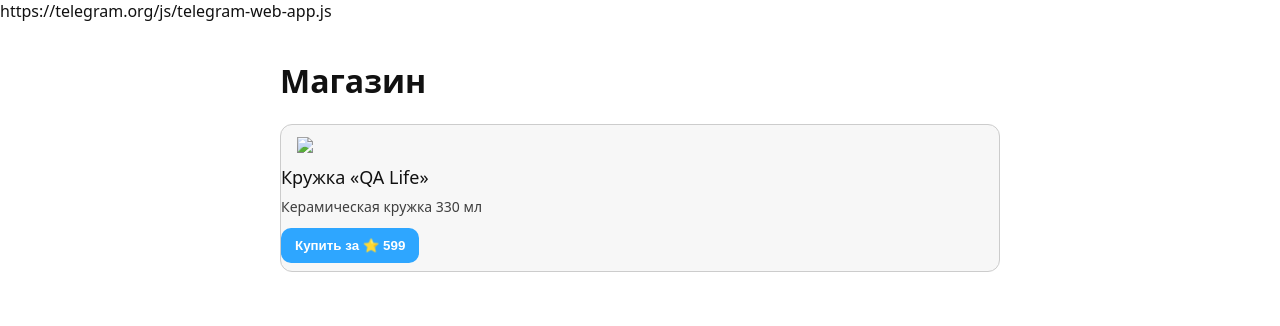
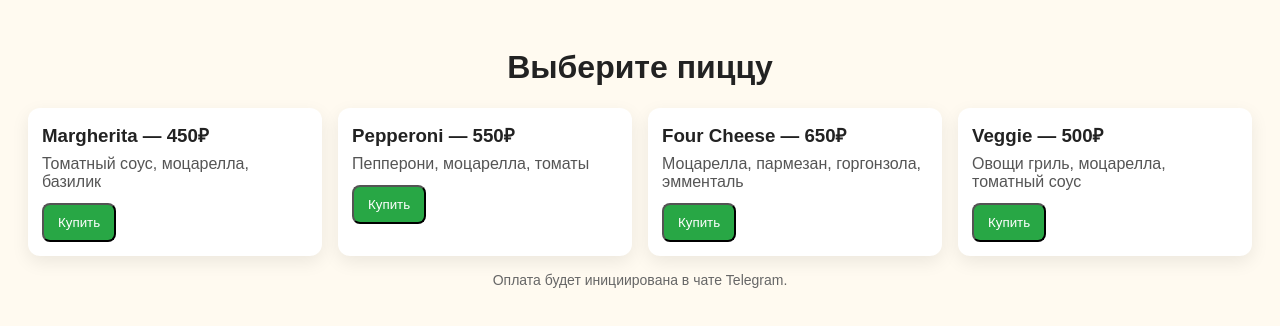
Before and after one commit to Thorzor/thorzor.gihub.io, a plain HTML site: page index.html in a window 1280 px wide. Drawn offline with Linux system fonts and the light colour scheme.

Commit message:
Update index.html

```diff
--- a/index.html
+++ b/index.html
@@ -1,93 +1,97 @@
+<!-- webapp.html -->
 <!doctype html>
 <html lang="ru">
 <head>
   <meta charset="utf-8" />
-  <title>Магазин в Telegram</title>
-  <meta name="viewport" content="width=device-width, initial-scale=1" />
-  <!-- Официальная библиотека Telegram Mini Apps -->
-  https://telegram.org/js/telegram-web-app.js</script>
+  <meta name="viewport" content="width=device-width,initial-scale=1" />
+  <title>Меню пицц — Web App</title>
   <style>
-    :root { color-scheme: light dark; }
-    body {
-      margin: 0; font-family: system-ui, -apple-system, Segoe UI, Roboto, Arial, sans-serif;
-      background: var(--tg-theme-bg-color, #ffffff);
-      color: var(--tg-theme-text-color, #111);
-    }
-    .container { padding: 16px; max-width: 720px; margin: 0 auto; }
-    .card {
-      border: 1px solid var(--tg-theme-hint-color, #ccc);
-      border-radius: 12px; overflow: hidden; margin-bottom: 16px;
-      background: var(--tg-theme-secondary-bg-color, #f7f7f7);
-    }
-    .card img { width: 100%; display: block; }
-    .card .body { padding: 12px 16px; }
-    .title { font-size: 18px; margin: 0 0 8px; }
-    .desc { font-size: 14px; opacity: .8; margin: 0 0 12px; }
-    .actions { display:flex; gap:8px; }
-    button {
-      padding: 10px 14px; border-radius: 10px; border: none; cursor: pointer;
-      background: var(--tg-theme-button-color, #2ea6ff);
-      color: var(--tg-theme-button-text-color, #fff); font-weight: 600;
-    }
-    .note { font-size: 13px; opacity:.7; margin-top:8px; }
+    body { font-family: Arial, sans-serif; padding: 20px; background:#fffaf0; color:#222; }
+    h1 { text-align:center; }
+    .grid { display:grid; grid-template-columns:repeat(auto-fit,minmax(220px,1fr)); gap:16px; margin-top:20px; }
+    .card { background:#fff; border-radius:12px; padding:14px; box-shadow:0 6px 18px rgba(0,0,0,0.08); }
+    .card h3 { margin:0 0 8px 0; }
+    .card p { margin:0 0 12px 0; color:#555; }
+    .btn { display:inline-block; padding:10px 14px; border-radius:8px; background:#28a745; color:#fff; text-decoration:none; cursor:pointer; }
+    .note { margin-top:16px; color:#666; font-size:14px; text-align:center; }
   </style>
 </head>
 <body>
-  <div class="container">
-    <h1>Магазин</h1>
+  <h1>Выберите пиццу</h1>
 
-    <div class="card">
-      <img src="https://images.examplepg
-      <div class="body">
-        <p class="title">Кружка «QA Life»</p>
-        <p class="desc">Керамическая кружка 330 мл</p>
-        <div class="actions">
-          <button id="buy-mug">Купить за ⭐ 599</button>
-        </div>
-        <div class="note" id="status"></div>
-      </div>
-    </div>
+  <div id="app">
+    <div class="grid" id="menu"></div>
+    <div class="note">Оплата будет инициирована в чате Telegram.</div>
   </div>
 
   <script>
-    const tg = window.Telegram.WebApp;
-    tg.ready();
-    tg.expand();
+    // Каталог пицц — должен совпадать с PIZZAS в bot.py
+    const PIZZAS = [
+      { id: "margherita", name: "Margherita", desc: "Томатный соус, моцарелла, базилик", price_rub: 450 },
+      { id: "pepperoni", name: "Pepperoni", desc: "Пепперони, моцарелла, томаты", price_rub: 550 },
+      { id: "four_cheese", name: "Four Cheese", desc: "Моцарелла, пармезан, горгонзола, эмменталь", price_rub: 650 },
+      { id: "veggie", name: "Veggie", desc: "Овощи гриль, моцарелла, томатный соус", price_rub: 500 },
+    ];
 
-    // ВСТАВЬТЕ СВОИ ДАННЫЕ из генератора:
-    // Можно использовать ПОЛНЫЙ URL (https://t.me/invoice/abcdef...) или просто slug 'abcdef...'
-    const INVOICE = {
-      coffee_mug: {
-        // пример: скопируйте из generate_invoice_links.py
-        url: "https://t.me/invoice/abcdefghi"
-        // либо: slug: "abcdefghi"
-      }
-    };
+    function renderMenu() {
+      const menu = document.getElementById("menu");
+      menu.innerHTML = "";
+      PIZZAS.forEach(p => {
+        const card = document.createElement("div");
+        card.className = "card";
+        card.innerHTML = `
+          <h3>${p.name} — ${p.price_rub}₽</h3>
+          <p>${p.desc}</p>
+          <button class="btn" data-id="${p.id}" data-name="${p.name}" data-price="${p.price_rub}">Купить</button>
+        `;
+        menu.appendChild(card);
+      });
+    }
 
-    const statusEl = document.getElementById('status');
-    const buyBtn = document.getElementById('buy-mug');
+    function isInTelegram() {
+      return !!window.Telegram && !!window.Telegram.WebApp;
+    }
 
-    async function pay(invoice) {
-      statusEl.textContent = 'Открываю платёж…';
-      try {
-        const arg = invoice.url ?? invoice.slug; // URL или slug
-        const status = await tg.openInvoice(arg); // вернет 'paid' | 'cancelled' | 'failed' | 'pending'
-        if (status === 'paid') {
-          statusEl.textContent = '✅ Оплата прошла успешно! Спасибо!';
-        } else if (status === 'cancelled') {
-          statusEl.textContent = '❕ Платеж отменён.';
-        } else if (status === 'failed') {
-          statusEl.textContent = '❌ Платеж не прошёл.';
-        } else {
-          statusEl.textContent = `Статус: ${status}`;
+    function sendBuyRequest(pizza) {
+      const payload = {
+        action: "buy",
+        pizza_id: pizza.id,
+        name: pizza.name,
+        price_rub: pizza.price_rub
+      };
+      if (isInTelegram()) {
+        // Отправляем данные боту — придёт как message.web_app_data
+        try {
+          window.Telegram.WebApp.sendData(JSON.stringify(payload));
+          // Optionally show a small feedback inside Web App
+          window.Telegram.WebApp.showAlert(`Запрошена оплата: ${pizza.name} — ${pizza.price_rub}₽`);
+        } catch (err) {
+          console.error("Telegram.WebApp.sendData error:", err);
+          alert("Не удалось отправить данные в Telegram. Попробуйте ещё раз.");
         }
-      } catch (e) {
-        console.error(e);
-        statusEl.textContent = '⚠️ Ошибка при оплате. Попробуйте ещё раз.';
+      } else {
+        // fallback: отправим POST к боту через fetch (требует публичный endpoint с телеграм-идентификацией).
+        // В локальной разработке вы можете отправить сюда запрос, если настроите сервер.
+        alert("Открывайте эту страницу из Telegram (внутри приложения). Для локальной отладки используйте ngrok и /start у бота.");
       }
     }
 
-    buyBtn.addEventListener('click', () => pay(INVOICE.coffee_mug));
+    document.addEventListener("click", (e) => {
+      const btn = e.target.closest(".btn");
+      if (!btn) return;
+      const id = btn.dataset.id;
+      const pizza = PIZZAS.find(p => p.id === id);
+      if (pizza) sendBuyRequest(pizza);
+    });
+
+    // Инициализация WebApp (если внутри Telegram)
+    if (isInTelegram()) {
+      window.Telegram.WebApp.expand(); // расширить web app при открытии
+      // Можно использовать initData для кастомизации (но не обязательно)
+      // const initData = window.Telegram.WebApp.initData || "";
+    }
+
+    renderMenu();
   </script>
 </body>
 </html>
```
